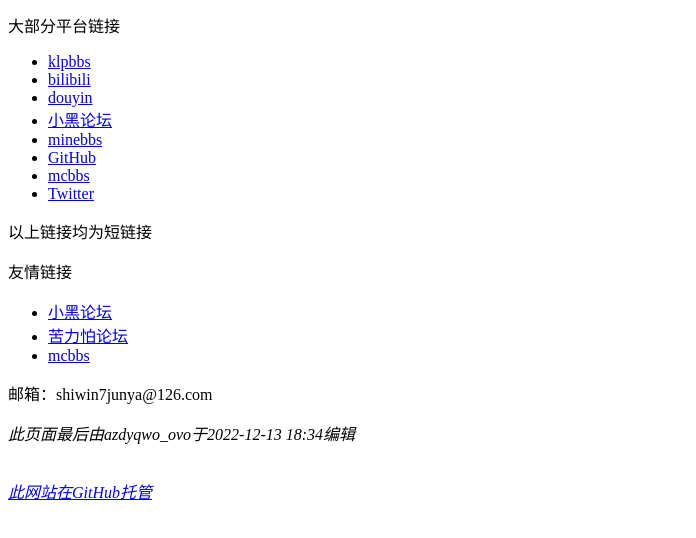
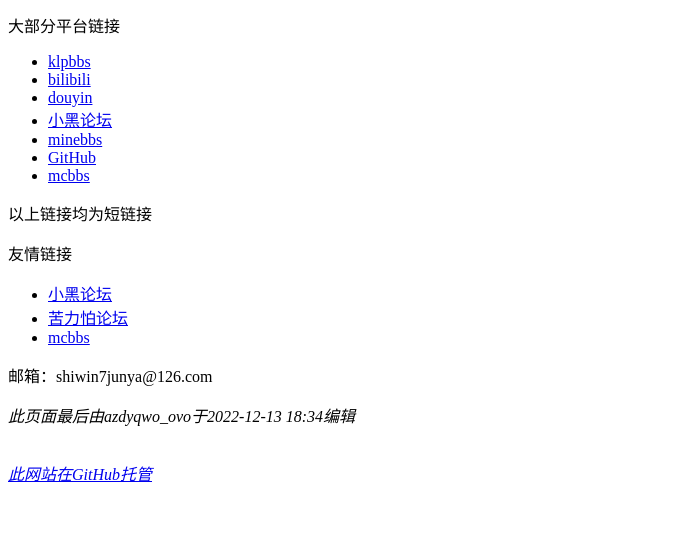
Before and after one commit to azdyqwo/myhome, a plain HTML site: page index.html in a window 1280 px wide. Shown: the part 116-654 px from the top of the page, without its empty margins (0-696 px from the left). Drawn offline with Linux system fonts and the light colour scheme.

Commit message:
Update index.html

```diff
--- a/index.html
+++ b/index.html
@@ -36,7 +36,6 @@
 
   <li><a href="http://gg.gg/12p9ue" target="_blank">mcbbs</a></li>
 
-  <li><a href="https://twitter.com/Win11OvO" target="_blank">Twitter</a></li>
 </ul>
 
  <p>以上链接均为短链接</p>
```
